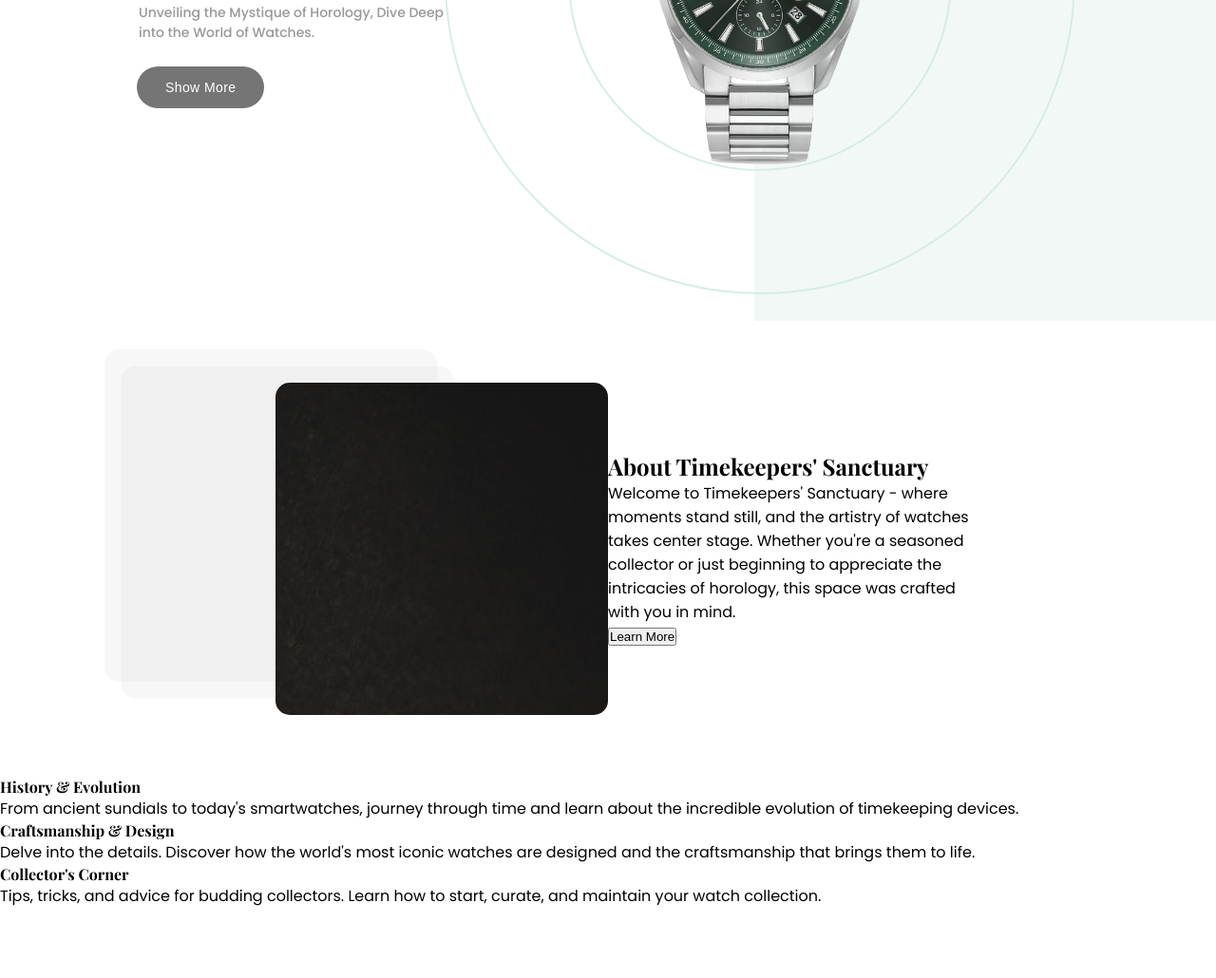
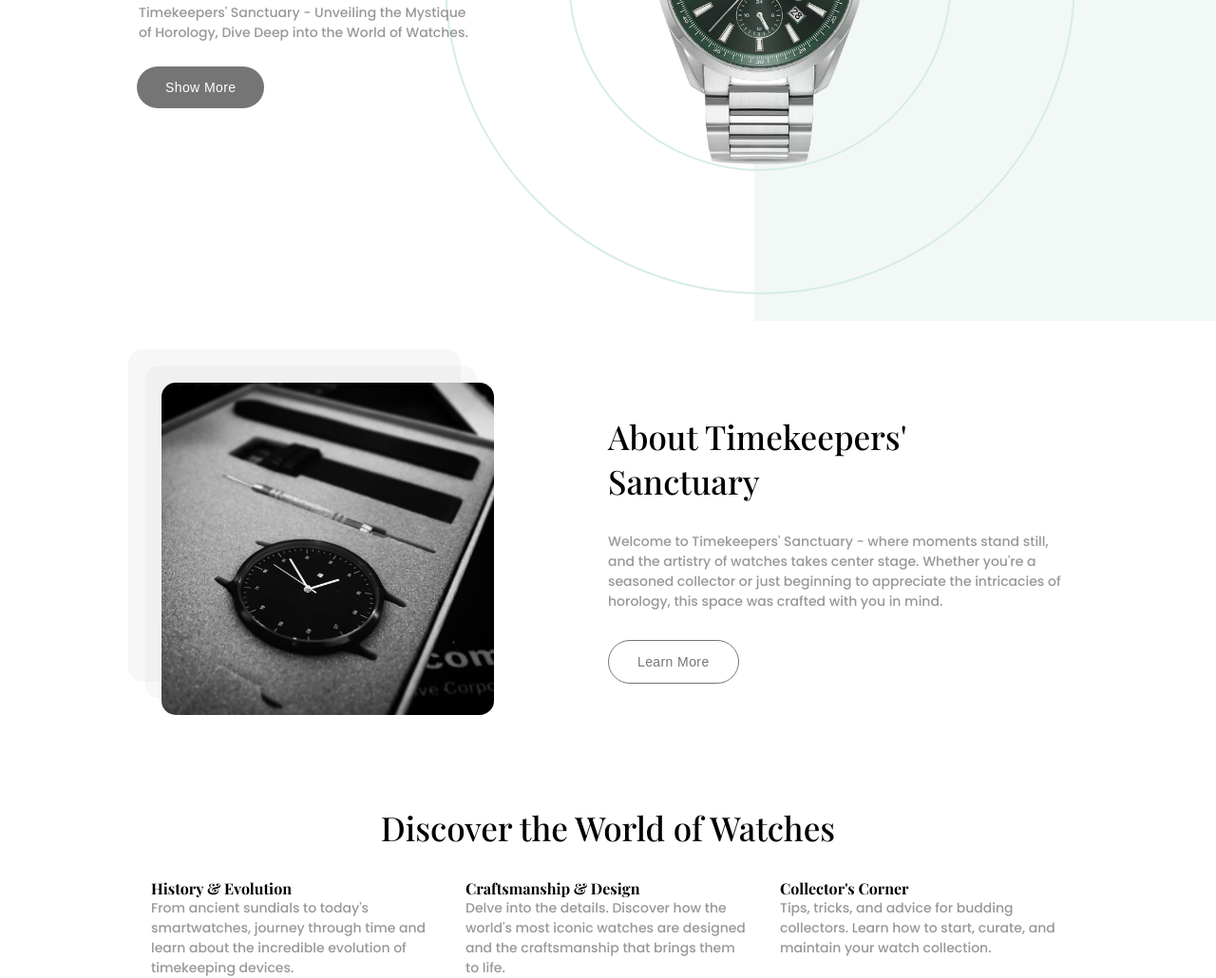
Before and after one commit to codemaster004/HiHHobyProject, a plain HTML site: page index.html in a window 1280 px wide. Shown: the part 382-1412 px from the top of the page at 95% size. Before the commit the page ends 1338 px from the top, so only its background shows below. Drawn offline with nearby package versions, Linux system fonts and the light colour scheme.

Commit message:
about section done

```diff
--- a/index.html
+++ b/index.html
@@ -1,23 +1,23 @@
 <!DOCTYPE html>
 <html lang="en">
     <head>
-	<meta charset="UTF-8"/>
-	<meta name="viewport" content="width=device-width, initial-scale=1.0"/>
+        <meta charset="UTF-8" />
+        <meta name="viewport" content="width=device-width, initial-scale=1.0" />
 
         <!-- My styles -->
-	<link rel="stylesheet" href="base.css"/>
-	<link rel="stylesheet" href="static/styles/landing.css"/>
+        <link rel="stylesheet" href="base.css" />
+        <link rel="stylesheet" href="static/styles/landing.css" />
         <!-- <link rel="stylesheet" href="static/styles/animations.css" /> -->
 
         <!-- Google fonts -->
-	<link rel="preconnect" href="https://fonts.googleapis.com"/>
-	<link rel="preconnect" href="https://fonts.gstatic.com" crossorigin/>
+        <link rel="preconnect" href="https://fonts.googleapis.com" />
+        <link rel="preconnect" href="https://fonts.gstatic.com" crossorigin />
         <link
             href="https://fonts.googleapis.com/css2?family=Playfair+Display:wght@400;500;700&family=Poppins:wght@200;300;400;500;600&display=swap"
             rel="stylesheet"
         />
 
-	<title>Hooby Page</title>
+        <title>Timekeepers' Sanctuary</title>
     </head>
     <body>
         <header>
@@ -26,26 +26,27 @@
                 <div class="header-title">
                     <div>
                         <h1>
-					Timeless<br/>
+                            Timeless<br />
                             Passion
                         </h1>
                     </div>
                     <div>
-				<p>Unveiling the Mystique of Horology, Dive Deep into the World of Watches.</p>
+                        <p>Timekeepers' Sanctuary - Unveiling the Mystique of Horology, Dive Deep into the World of Watches.</p>
                         <button class="button-main">Show More</button>
                     </div>
                 </div>
                 <div class="hero-img">
-			<img src="static/images/HeroWatch.png" alt="Hero watch image"/>
+                    <img src="static/images/HeroWatch.png" alt="Hero watch image" />
                 </div>
                 <div></div>
             </div>
         </header>
+        <content>
             <section class="section-about cols">
                 <div class="col-side">
                     <div class="image-box">
                         <div class="image-wrapper">
-				<img src="static/images/watch1.jpg" alt=""/>
+                            <img src="static/images/watch2.jpg" alt="" />
                         </div>
                     </div>
                 </div>
@@ -53,37 +54,37 @@
                     <div class="text-box">
                         <h2>About Timekeepers' Sanctuary</h2>
                         <p>
-				Welcome to Timekeepers' Sanctuary - where moments stand still, and the artistry of watches takes center
-				stage. Whether you're a
-				seasoned collector or just beginning to appreciate the intricacies of horology, this space was crafted
-				with you in mind.
+                            Welcome to Timekeepers' Sanctuary - where moments stand still, and the artistry of watches takes center stage. Whether
+                            you're a seasoned collector or just beginning to appreciate the intricacies of horology, this space was crafted with you
+                            in mind.
                         </p>
-			<button>Learn More</button>
+                        <button class="button-main button-main-outline">Learn More</button>
                     </div>
                 </div>
             </section>
             <section class="section-divisions">
+                <h2>Discover the World of Watches</h2>
                 <div class="card-box">
                     <div class="card">
                         <h4>History & Evolution</h4>
                         <p>
-				From ancient sundials to today's smartwatches, journey through time and learn about the incredible
-				evolution of timekeeping devices.
+                            From ancient sundials to today's smartwatches, journey through time and learn about the incredible evolution of
+                            timekeeping devices.
                         </p>
                     </div>
                     <div class="card">
                         <h4>Craftsmanship & Design</h4>
                         <p>
-				Delve into the details. Discover how the world's most iconic watches are designed and the craftsmanship
-				that brings them to life.
+                            Delve into the details. Discover how the world's most iconic watches are designed and the craftsmanship that brings them
+                            to life.
                         </p>
                     </div>
                     <div class="card">
                         <h4>Collector's Corner</h4>
-			<p>Tips, tricks, and advice for budding collectors. Learn how to start, curate, and maintain your watch
-				collection.</p>
+                        <p>Tips, tricks, and advice for budding collectors. Learn how to start, curate, and maintain your watch collection.</p>
                     </div>
                 </div>
             </section>
+        </content>
     </body>
 </html>
--- a/static/styles/animations.css
+++ b/static/styles/animations.css
@@ -47,7 +47,7 @@
 
 @keyframes fadeIn {
     from {
-        opacity: 0%;
+        opacity: 0;
     }
     to {
         opacity: 100%;
--- a/static/styles/landing.css
+++ b/static/styles/landing.css
@@ -54,11 +54,12 @@
 .header-content .header-title p {
     font-size: 14px;
     color: #989898;
+    line-height: 21px;
+    font-weight: 500;
+
     display: block;
     padding-left: 2px;
-    line-height: 21px;
     margin-bottom: 25px;
-    font-weight: 500;
 
     animation: heroP 0.3s ease-out backwards;
     animation-delay: 1.4s;
@@ -124,31 +125,32 @@
     justify-content: center;
 }
 
-.section-about > div {
+.section-about .col-side {
     display: flex;
-    justify-content: center;
-    position: relative;
 }
 
-.section-about > div:nth-child(1) {
-    flex: 1;
+.section-about .col-side:nth-child(1) {
     justify-content: right;
 }
 
-.section-about > div:nth-child(2) {
-    flex: 1;
+.section-about .col-side:nth-child(2) {
     justify-content: left;
 }
 
 .section-about .image-box {
+    position: relative;
+    margin-right: 120px;
+}
+
+.section-about .image-wrapper {
     width: 350px;
     height: 350px;
     overflow: hidden;
     border-radius: 15px;
 }
 
-.section-about .image-box::after,
-.section-about .image-box::before {
+.section-about .image-wrapper::after,
+.section-about .image-wrapper::before {
     content: "";
     position: absolute;
     top: 50%;
@@ -162,7 +164,7 @@
     transform: translate(-55%, -55%);
 }
 
-.section-about .image-box::before {
+.section-about .image-wrapper::before {
     transform: translate(-60%, -60%);
 }
 
@@ -171,5 +173,44 @@
 }
 
 .section-about .text-box {
-    width: 60%;
+    width: 75%;
 }
+
+.section-about .text-box h2 {
+    font-size: 35px;
+    font-weight: 500;
+}
+
+.section-about .text-box p {
+    margin: 30px 0;
+
+    font-size: 14px;
+    color: #989898;
+    line-height: 21px;
+    font-weight: 500;
+}
+
+.section-divisions h2 {
+    font-size: 35px;
+    font-weight: 500;
+    text-align: center;
+    margin: 30px 0;
+}
+
+.section-divisions .card-box {
+    display: flex;
+    justify-content: space-evenly;
+    width: 80%;
+    margin: 0 auto;
+}
+
+.section-divisions .card-box .card {
+    width: 300px;
+}
+
+.card p {
+    font-size: 14px;
+    color: #989898;
+    line-height: 21px;
+    font-weight: 500;
+}
```
Also changed, not shown: base.css (line endings or trailing spaces). Lines whose indentation alone changed are shown as unchanged.
